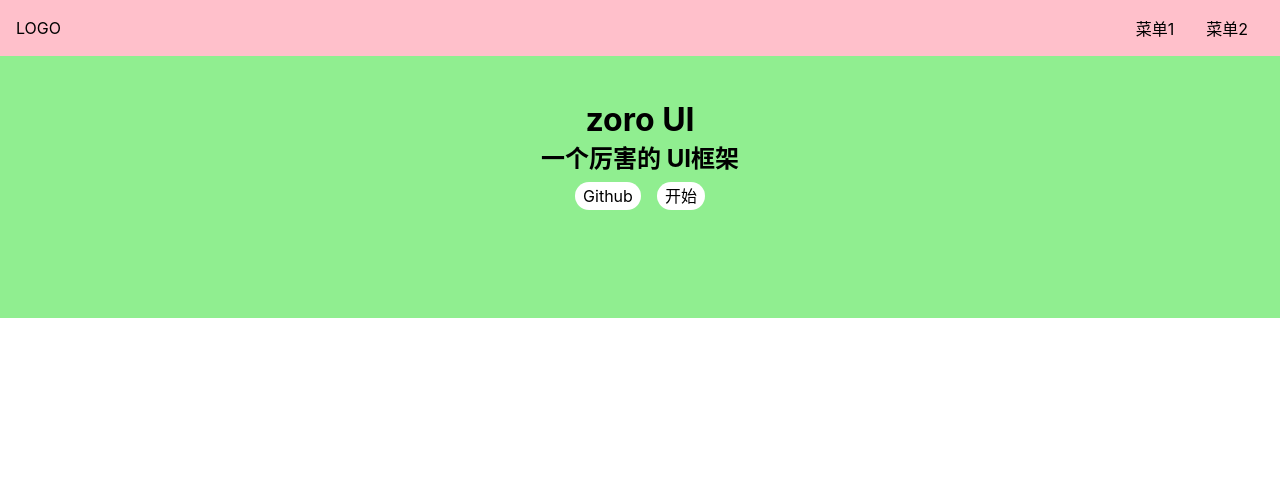
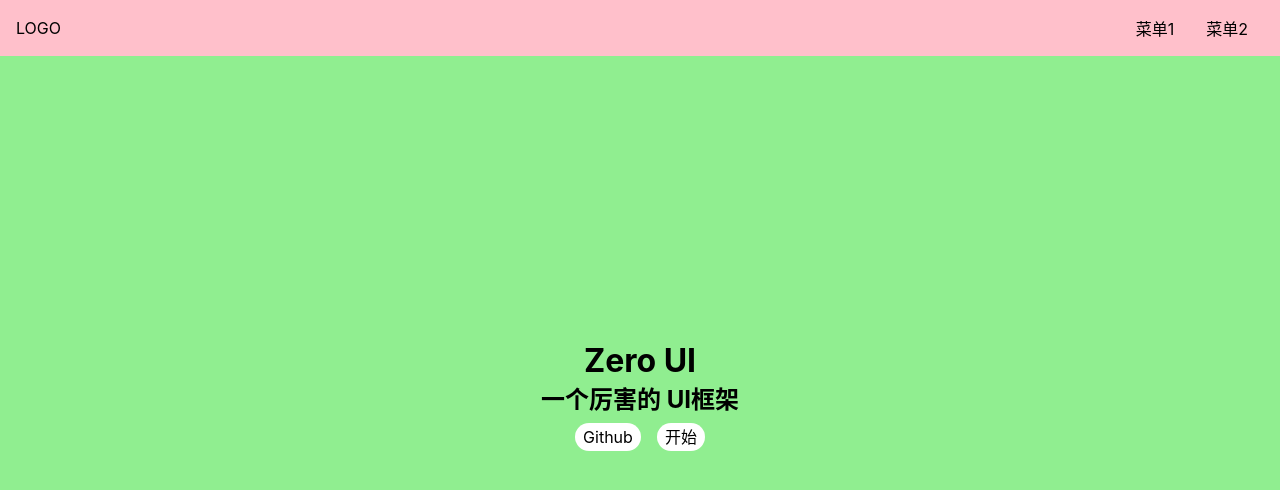
Before and after one commit to qvefofo/zero-ui, a Vue app: page / in a window 1280 px wide. Shown: the top 490 px of the page. Built offline with nearby package versions, Linux system fonts and the light colour scheme.

Commit message:
fix:删掉.lock 文件

```diff
--- a/src/views/Home.vue
+++ b/src/views/Home.vue
@@ -2,7 +2,7 @@
   <div>
     <Topnav />
     <div class="banner">
-      <h1>zoro UI</h1>
+      <h1>Zero UI</h1>
       <h2>一个厉害的 UI框架</h2>
       <p class="actions">
         <a href="https://github.com">Github</a>
@@ -21,6 +21,7 @@ export default {
 .banner {
   padding: 100px 0;
   display: flex;
+  height: 100vh;
   justify-content: center;
   align-items: center;
   flex-direction: column;
```
Also changed, not shown: 1 other file (tests, documents, lock files or other folders).
